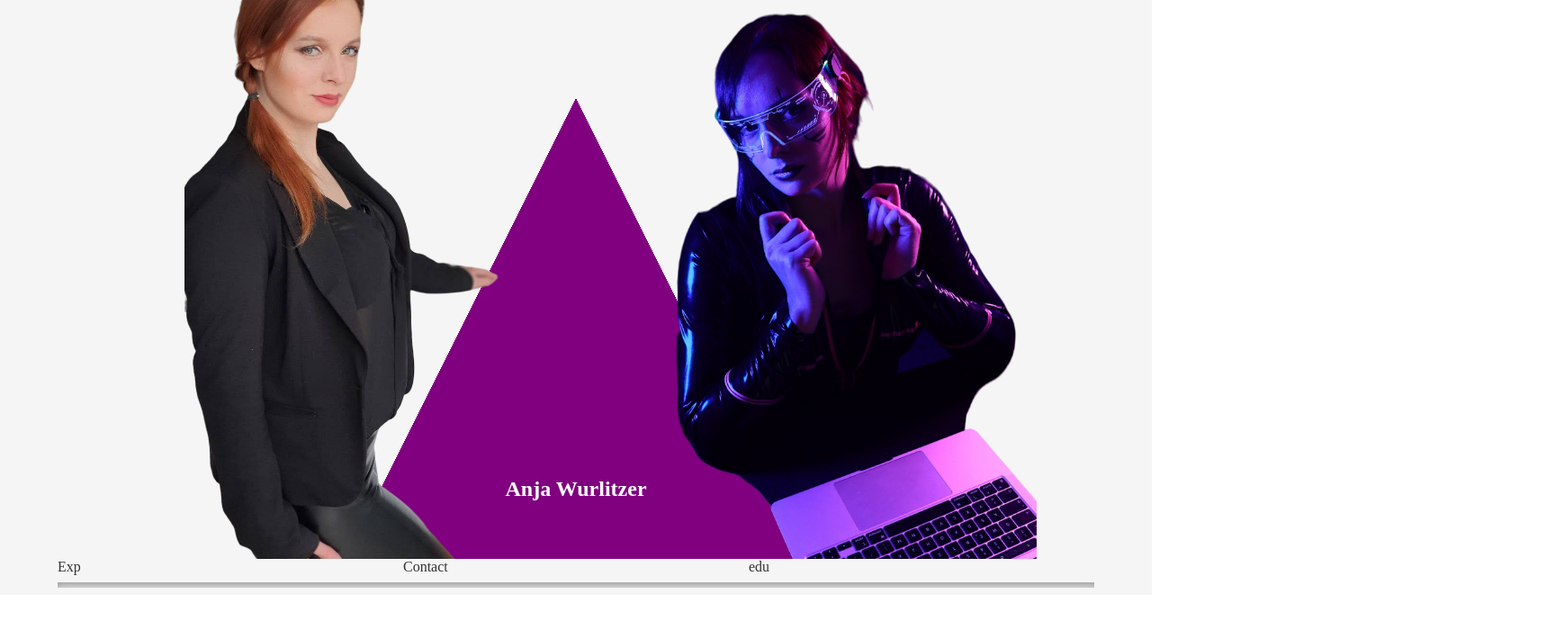
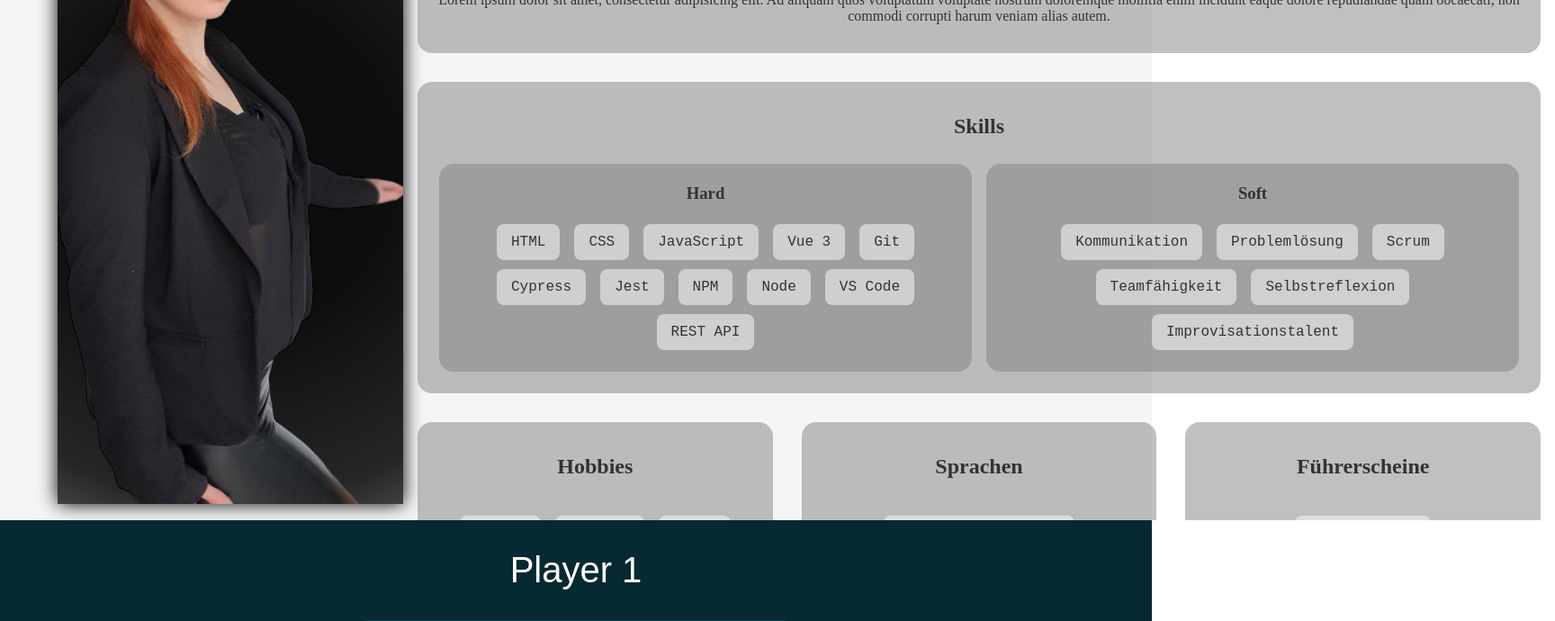
Before and after one commit to AnjaWurli/myPortfolio, a Vue app: page /about in a window 1280 px wide. Shown: the part 220-910 px from the top of the page at 90% size, 1728 px wide, since content can reach past the window. Before the commit the page ends 881 px from the top, so only its background shows below. Built offline with nearby package versions, Linux system fonts and the light colour scheme.

Commit message:
add a bit structure

```diff
--- a/src/views/AboutView copy.vue
+++ b/src/views/AboutView copy.vue
@@ -1,100 +1,215 @@
 <template>
   <div class="about">
-    <h1>This is an about page</h1>
     <div class="about_pic-wrapper">
-      <div class="about_pic me1"></div>
-      <div class="about_triangle-wrapper">
-        <h2 class="about_h2">Anja Wurlitzer</h2>
+      <div class="about_pic-turner">
+        <div class="about_pic"></div>
+        <div class="about_pic-other"></div>
       </div>
-      <div class="about_pic me2"></div>
     </div>
-
-    <div class="about_info">
-      <div class="about_exp">Exp</div>
-      <div class="about_contact">Contact</div>
-      <div class="about_education">edu</div>
-    </div>
-    <hr />
+    <main>
+      <div class="about_main">
+        <section class="about_section">
+          <h2>About me</h2>
+          <em>28 Jahre / Leipzig / Junior Front End Developer</em>
+          <p>
+            Lorem ipsum dolor sit amet, consectetur adipisicing elit. Ad aliquam
+            quos voluptatum voluptate nostrum doloremque mollitia enim incidunt
+            eaque dolore repudiandae quam obcaecati, non commodi corrupti harum
+            veniam alias autem.
+          </p>
+        </section>
+        <section class="about_section">
+          <h2>Skills</h2>
+          <section class="about_section-inner">
+            <h3>Hard</h3>
+            <ul class="about_ul">
+              <li>HTML</li>
+              <li>CSS</li>
+              <li>JavaScript</li>
+              <li>Vue 3</li>
+              <li>Git</li>
+              <li>Cypress</li>
+              <li>Jest</li>
+              <li>NPM</li>
+              <li>Node</li>
+              <li>VS Code</li>
+              <li>REST API</li>
+            </ul>
+          </section>
+          <section class="about_section-inner">
+            <h3>Soft</h3>
+            <ul class="about_ul">
+              <li>Kommunikation</li>
+              <li>Problemlösung</li>
+              <li>Scrum</li>
+              <li>Teamfähigkeit</li>
+              <li>Selbstreflexion</li>
+              <li>Improvisationstalent</li>
+            </ul>
+          </section>
+        </section>
+        <section class="about_section about_section-small">
+          <h2>Hobbies</h2>
+          <ul class="about_ul">
+            <li>Modeln</li>
+            <li>Fitness</li>
+            <li>Musik</li>
+            <li>Jornaling</li>
+          </ul>
+        </section>
+        <section class="about_section about_section-small">
+          <h2>Sprachen</h2>
+          <ul class="about_ul">
+            <li>Deutsch <small>Muttersprache</small></li>
+            <li>Englisch <small>B2</small></li>
+          </ul>
+        </section>
+        <section class="about_section about_section-small">
+          <h2>Führerscheine</h2>
+          <ul class="about_ul">
+            <li>Klasse B <small>2013</small></li>
+            <li>Flurmittelförderschein <small>2020</small></li>
+          </ul>
+        </section>
+      </div>
+      <section class="sample_tictac">
+        <router-view class="sample_tictac">
+          <tic-tac-toe-view class="sample_tictac" />
+        </router-view>
+      </section>
+    </main>
   </div>
 </template>
 
+<script>
+import TicTacToeView from "./TicTacToeView.vue";
+export default {
+  components: { TicTacToeView },
+};
+</script>
+
 <style>
-hr {
-  width: 90vw;
-  height: 0.4rem;
-  border: 0;
-  box-shadow: inset 1px 10px 1rem -0.5rem rgba(0, 0, 0, 0.5);
-}
 .about {
-  display: grid;
+  _display: grid;
   place-content: center;
 }
+
 .about_pic-wrapper {
-  display: grid;
-  grid-template-columns: 1fr 1fr;
+  position: absolute;
+  left: 5vw;
+  top: 2.5vh;
 }
 
-.about_pic {
-  width: 40vw;
-  aspect-ratio: 0.75;
-  _border: red 2px solid;
-  position: relative;
-  z-index: 1;
-  background-size: contain;
+.about_pic-turner {
+  box-shadow: 0px 0px 20px black;
+  background: radial-gradient(
+    circle,
+    rgba(13, 13, 13, 1) 42%,
+    rgba(38, 38, 38, 1) 89%,
+    rgba(65, 65, 65, 1) 100%
+  );
+  /*radial-gradient(
+        rgba(255, 255, 255, 0) 0,
+        rgba(255, 255, 255, 0.15) 30%,
+        rgba(255, 255, 255, 0.3) 32%,
+        rgba(255, 255, 255, 0) 33%
+      )
+      5rem -5rem,
+    radial-gradient(
+        rgba(255, 255, 255, 0) 0,
+        rgba(255, 255, 255, 0.2) 17%,
+        rgba(255, 255, 255, 0.43) 19%,
+        rgba(255, 255, 255, 0) 20%
+      )
+      10rem 3rem,
   background-repeat: no-repeat;
-  background-position: 100% 0;
+  background-size: 470px 470px, 410px 410px, 100% 100%;*/
+  _border-radius: 2rem;
+  transition: transform 0.6s;
+  transform-style: preserve-3d;
 }
 
-.me1 {
+.about_pic,
+.about_pic-other {
   background-image: url("../assets/me1.png");
-  background-position: 6vw 0vw;
-  justify-self: right;
+  width: 30vw;
+  height: 95vh;
+  _aspect-ratio: 1;
+  background-size: cover;
+  background-repeat: no-repeat;
+  _background-position: 0% 0%;
+  backface-visibility: hidden;
 }
 
-.me2 {
+.about_pic-other {
   background-image: url("../assets/me2.png");
+  position: absolute;
+  top: 0;
+  _background-position: 2rem 0;
+  transform: rotateY(180deg);
 }
 
-.about_triangle-wrapper {
-  _margin-right: -15vw;
-  _margin-left: -20vw;
-  position: absolute;
-  z-index: 0;
-  align-self: end;
-  justify-self: center;
-  width: 40vw;
-  aspect-ratio: 0.5;
-  _border: 2px solid purple;
-  --triangle: 50%;
-  background: linear-gradient(
-      var(--background-color) var(--triangle),
-      transparent var(--triangle)
-    ),
-    linear-gradient(
-      to left bottom,
-      var(--background-color) var(--triangle),
-      transparent var(--triangle)
-    ),
-    linear-gradient(
-      to right bottom,
-      var(--background-color) var(--triangle),
-      purple var(--triangle)
-    );
+.about_pic-wrapper:hover .about_pic-turner {
+  transform: rotateY(180deg);
 }
 
-.about_h2 {
-  position: absolute;
-  bottom: 0;
-  right: 50%;
-  translate: 50%;
-  z-index: 1;
-  text-align: center;
-  color: white;
-  margin-bottom: 5vw;
+.about_main {
+  position: relative;
+  left: 35vw;
+  display: grid;
+  grid-template-columns: 1fr 1fr 1fr;
+  align-items: start;
+  height: 90vh;
+  overflow: scroll;
 }
 
-.about_info {
+.about_main > :not(.about_section-small) {
+  grid-column: 1 / span3;
+}
+
+.about_section,
+.about_section-inner {
+  background-color: rgba(130, 130, 130, 0.5);
+  padding: 1rem;
+  margin: 1rem;
+  border-radius: 1rem;
+  text-align: center;
+}
+
+.about_section {
   display: grid;
-  grid-template-columns: 1fr 1fr 1fr;
+  grid-template-columns: 50% 50%;
+}
+
+.about_section :not(section) {
+  grid-column: 1 / span2;
+}
+.about_section .about_section-inner {
+  padding: 0.2rem;
+  margin: 0.5rem;
+}
+
+.about_ul {
+  display: flex;
+  flex-wrap: wrap;
+  padding: 0;
+  justify-content: center;
+}
+
+.about_ul li {
+  list-style: none;
+  background-color: rgba(255, 255, 255, 0.5);
+  padding: 0.7rem 1rem;
+  margin: 0.3rem 0.5rem;
+  border-radius: 0.5rem;
+  font-family: "Courier New", Courier, monospace;
+}
+
+.about_section-small {
+  align-content: start;
+}
+
+.sample_tictac {
+  -position: relative;
 }
 </style>
```
